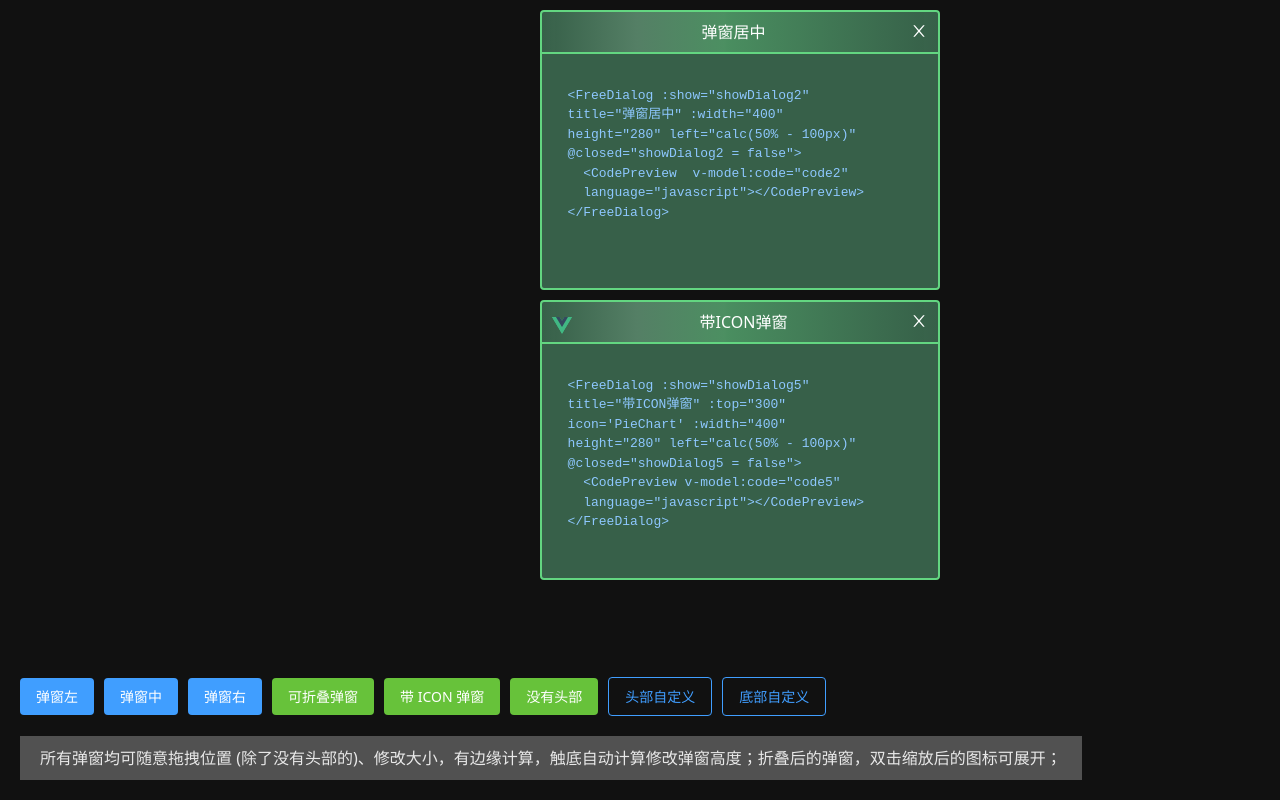
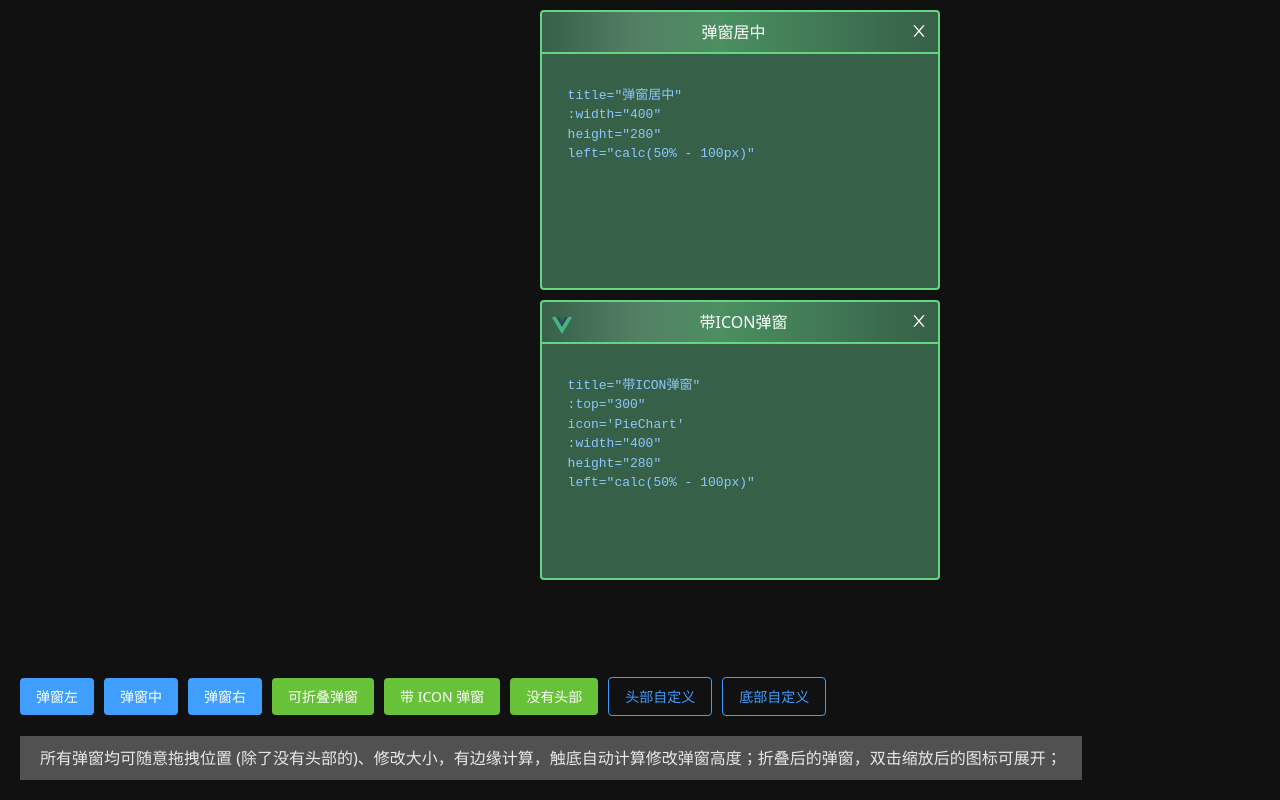
Before and after one commit to whanxueyu/vue-free-dialog, a Vue app: page / in a window 1280 px wide. Built offline with nearby package versions, Linux system fonts and the light colour scheme; the HTML template or start-up script is replaced by a standard one.

Commit message:
pref： 优化显示内容

```diff
--- a/src/App.vue
+++ b/src/App.vue
@@ -13,106 +13,75 @@ const showDialog7 = ref(false);
 const showDialog8 = ref(false);
 
 const code1 = ref(`
-  <FreeDialog :show="showDialog1"
-  title="从左侧弹出" :width="400" height="280"
-  :left="20" @closed="showDialog1 = false">
-    <CodePreview  v-model:code="code1"
-    language="javascript">
-    </CodePreview>
-  </FreeDialog>`);
+  title="从左侧弹出"
+  :width="400"
+  height="280"
+  :left="20"
+  `);
 const code2 = ref(`
-  <FreeDialog :show="showDialog2"
-  title="弹窗居中" :width="400"
-  height="280" left="calc(50% - 100px)"
-  @closed="showDialog2 = false">
-    <CodePreview  v-model:code="code2"
-    language="javascript"></CodePreview>
-  </FreeDialog>`);
+  title="弹窗居中"
+  :width="400"
+  height="280"
+  left="calc(50% - 100px)"
+  `);
 const code3 = ref(`
-  <FreeDialog :show="showDialog3"
-  title="从右侧弹出" :width="400"
-  height="280" :right="20"
-  @closed="showDialog3 = false">
-    <CodePreview  v-model:code="code3" l
-    anguage="javascript"></CodePreview>
-  </FreeDialog>`);
+  title="从右侧弹出"
+  :width="400"
+  height="280"
+  :right="20"`);
 const code4 = ref(`
-  <FreeDialog :show="showDialog4"
-  title="折叠带图标" :top="300"
-  :width="400" height="280"
-  :left="20" @closed="handleFold"
+  title="折叠带图标"
+  :top="300"
+  :width="400"
+  height="280"
+  :left="20"
+  @closed="handleFold"
   :thumbnail="{icon: 'BellFilled'}"
-  ref="dialogRef" >
-    <CodePreview  v-model:code="code4"
-    language="javascript"></CodePreview>
-  </FreeDialog>`);
+  `);
 const code5 = ref(`
-  <FreeDialog :show="showDialog5"
-  title="带ICON弹窗" :top="300"
-  icon='PieChart' :width="400"
-  height="280" left="calc(50% - 100px)"
-  @closed="showDialog5 = false">
-    <CodePreview v-model:code="code5"
-    language="javascript"></CodePreview>
-  </FreeDialog>`);
+  title="带ICON弹窗"
+  :top="300"
+  icon='PieChart'
+  :width="400"
+  height="280"
+  left="calc(50% - 100px)"
+  `);
 const code6 = ref(`
-  <FreeDialog :show="showDialog6"
-  :width="400" :top="300"
-  height="280" :right="20"
-  @closed="showDialog6 = false"
-  :draggable="false">
-    <CodePreview  v-model:code="code6"
-    language="javascript"></CodePreview>
-  </FreeDialog>`);
+  title="没有头部"
+  :width="400"
+  :top="300"
+  height="280"
+  :right="20"
+  :draggable="false"
+  `);
 const code7 = ref(`
-  <FreeDialog :show="showDialog7"
-  :top="600" :width="400"
-  height="280" :left="20"
-  @closed="showDialog7 = false">
+  :top="600"
+  :width="400"
+  height="280"
+  :left="20"
   <template #title>
     <div class="slottitle">
-          <div class="text">
-            <div class="text-title">
-              标题
-            </div>
       <div class="text-sub">
         自定义头部
       </div>
     </div>
-          <svg viewBox="0 0 1024 1024" width="18" height="18" class="operation-icon">
-            <path d="M512 64C264.6 64 64 264.6 64 512s200.6 448 448 448 448-200.6 448-448S759.4 64 512 64zm0 820c-205.4 0-372-166.6-372-372s166.6-372 372-372 372 166.6 372 372-166.6 372-372 372z"/>
-            <path d="M686.7 638.6L544.1 535.5V288c0-4.4-3.6-8-8-8H488c-4.4 0-8 3.6-8 8v275.4c0 2.1 0.9 4.2 2.4 5.7l171.3 123.9c3.6 2.6 8.6 1.8 11.2-1.8l28.6-39.4c2.6-3.7 1.8-8.7-1.8-11.2z"/>
-          </svg>
+  </template>`);
+const code8 = ref(`
+  title="footer自定义"
+  :top="600"
+  :width="400"
+  height="280"
+  left="calc(50% - 100px)"
+  <template #footer>
+    <div class="footer">
     </div>
   </template>
-    <CodePreview  v-model:code="code7"
-    language="javascript"></CodePreview>
-  </FreeDialog>`);
-const code8 = ref(`
-  <FreeDialog :show="showDialog8"
-  title="footer自定义" :top="600"
-  :width="400" height="280"
-  left="calc(50% - 100px)"
-  @closed="showDialog8 = false">
-    <template #footer>
-      <div class="footer">
-        <el-button size="small"
-        type="primary" @click="showDialog8 = false"
-        >确定</el-button>
-        <el-button size="small"
-        @click="showDialog8 = false"
-        >取消</el-button>
-      </div>
-    </template>
-    <CodePreview  v-model:code="code8"
-    language="javascript"></CodePreview>
-  </FreeDialog>`);
+  `);
 
 const dialogRef = ref<InstanceType<typeof FreeDialog>>();
 const handleFold = () => {
   dialogRef.value?.fold();
 };
-// const bell = div
 </script>
 
 <template>
```
Lines whose indentation alone changed are shown as unchanged.
